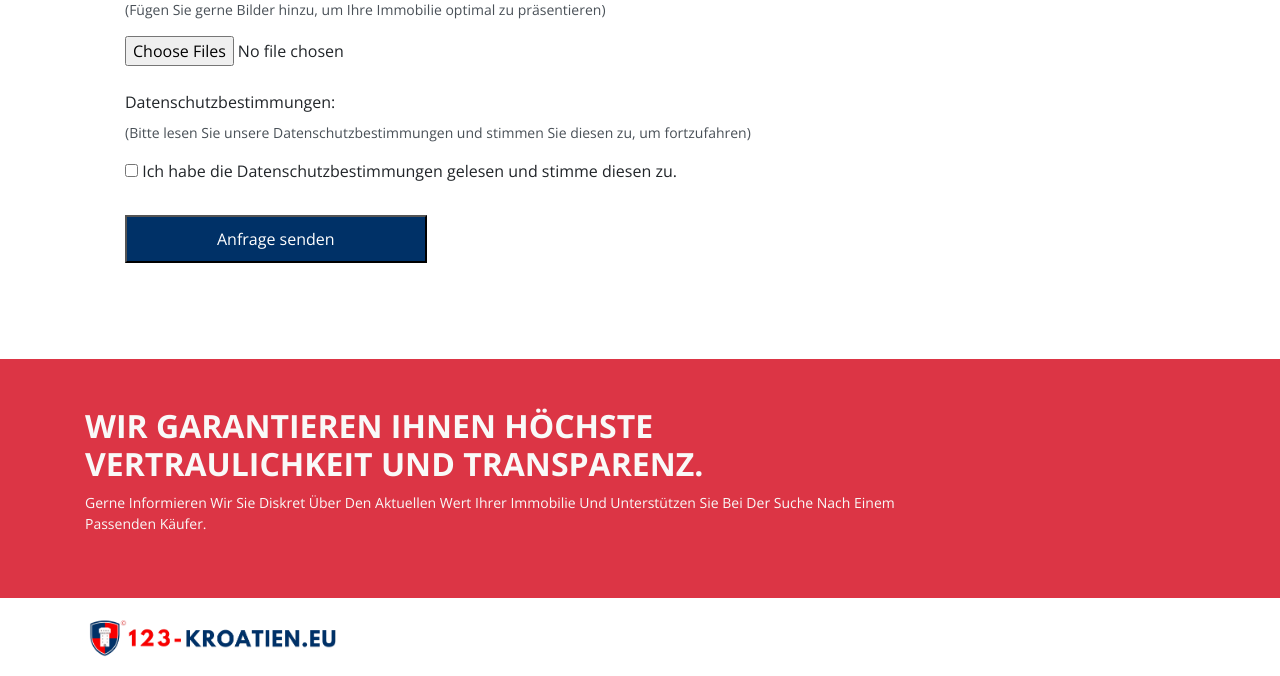
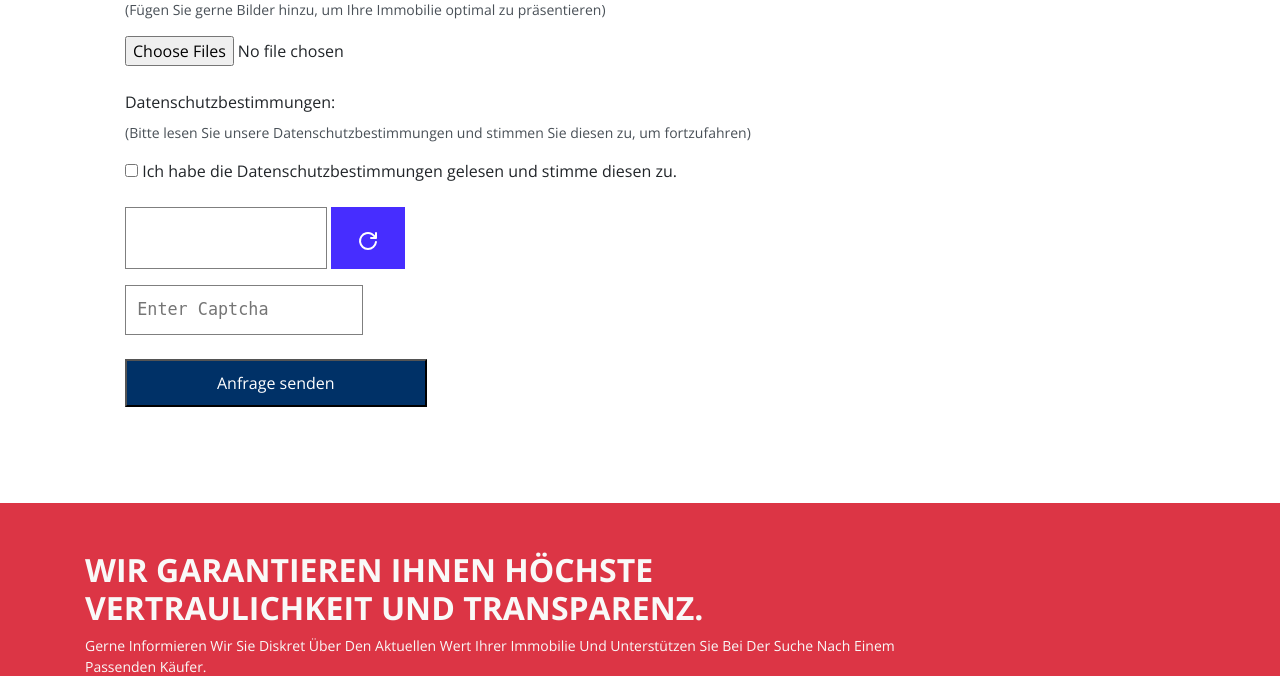
Before and after one commit to zh10only1/real-estate-django, a Django app: page /owner-form/ in a window 1280 px wide. Shown: the part 2523-3199 px from the top of the page. Run offline with Django 3.2, Linux system fonts and the light colour scheme; a user stored in the database is signed in; data comes from the database, SQL or seed files in the repository; parts of the project's set-up code (start-up, migrations or seed data) failed here and were passed over; some libraries are stand-ins or nearby versions.

Commit message:
Captcha styling modified

```diff
--- a/static/css/custom.css
+++ b/static/css/custom.css
@@ -375,3 +375,35 @@
   grid-template-columns: repeat(auto-fit, minmax(250px, 1fr)); /* Adjust the minmax values as needed */
   gap: 20px;
 }
+
+.captcha_wrapper {
+  display: flex;
+  align-content: center;
+  gap: 0.25rem;
+  margin: 1rem 0;
+}
+
+canvas {
+  border: 1px solid rgba(0, 0, 0, 0.5);
+}
+
+#captcha_reload_btn {
+  font-size: 26px;
+  width: 4.6rem;
+  background-color: rgba(71, 45, 255, 1);
+  border: none;
+  color: #fff;
+  /* height: 76px; */
+}
+
+#captcha_user_input{
+  font-family: "Roboto Mono", monospace;
+  font-size: 1.05rem;
+  padding: 0.7rem 0.7rem;
+  border: 1px solid rgba(0, 0, 0, 0.5);
+  outline: none;
+}
+
+#captcha_user_input:hover, #user_input:focus{
+  border: 1px solid rgba(71, 45, 255, 1);
+}
--- a/templates/include/base.html
+++ b/templates/include/base.html
@@ -30,6 +30,7 @@
     <meta name="theme-color" content="#E41F0E">
     <link href="{% static 'css/styles.css' %}" rel="stylesheet" type="text/css">
     <link href="{% static 'css/custom.css' %}" rel="stylesheet" type="text/css">
+
     {% block style %}{% endblock style %}
 </head>
 
--- a/templates/main/owner-form.html
+++ b/templates/main/owner-form.html
@@ -390,6 +390,14 @@
               >
             </div>
 
+            <div>
+              <div class="captcha_wrapper">
+                <canvas id="canvas" width="200" height="60"></canvas>
+                <button id="captcha_reload_btn"><img src="{% static 'images/reload.svg' %}" /></button>
+              </div>
+              <input type="text" id="captcha_user_input" placeholder="Enter Captcha">
+            </div>
+
             <br />
             <button
               type="submit"
```
Also changed, not shown: static/images/reload.svg (added).
